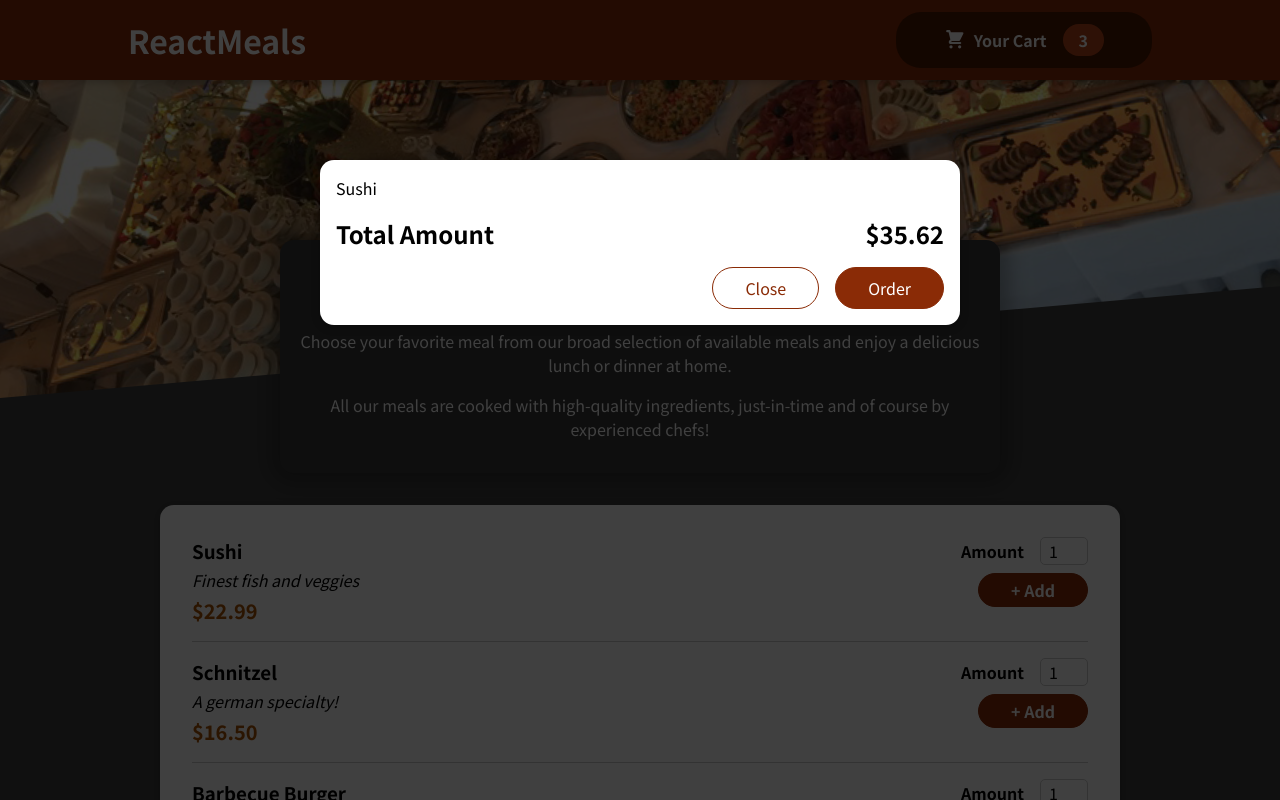
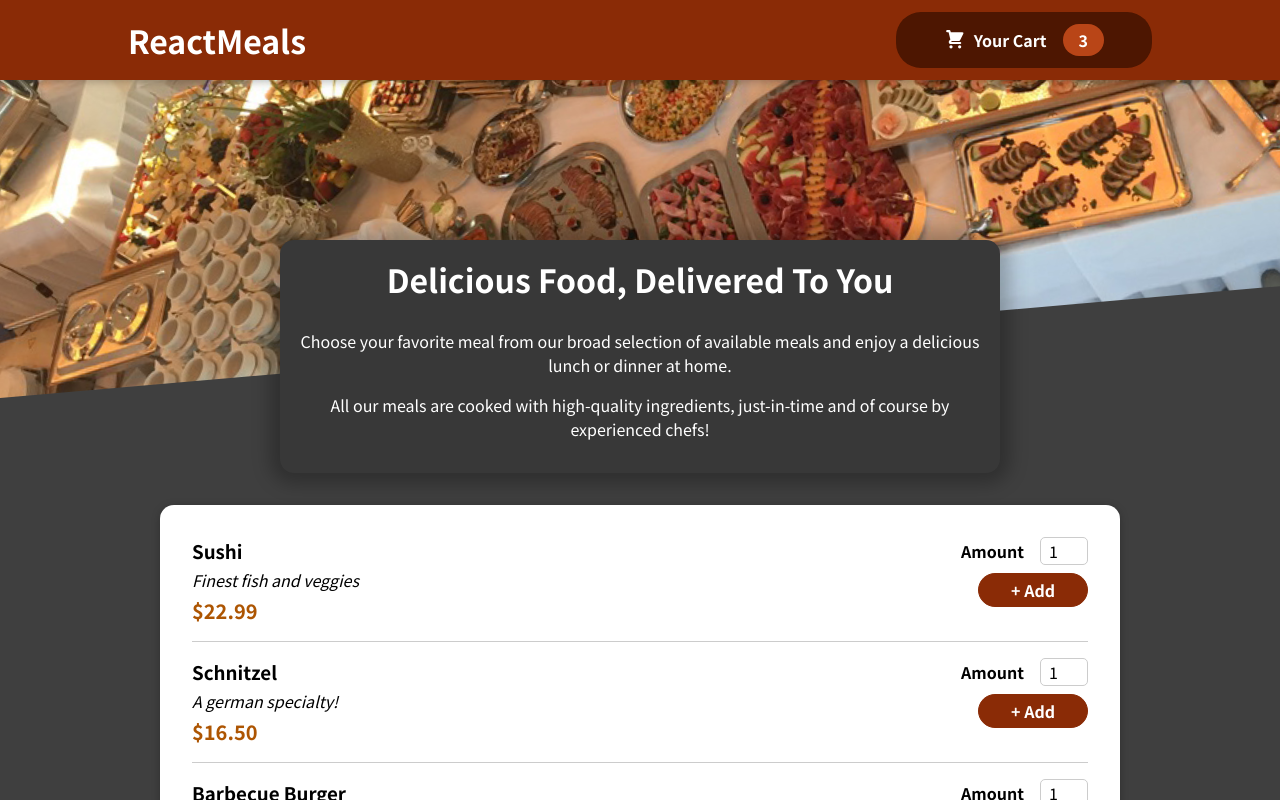
Before and after one commit to Mardiniii/food-app, a React (Create React App) app: page / in a window 1280 px wide. Shown: the top 800 px of the page. Built offline with nearby package versions, Linux system fonts and the light colour scheme.

Commit message:
Add support to show or hide the `Cart` modal

```diff
--- a/src/App.js
+++ b/src/App.js
@@ -1,14 +1,24 @@
-import React, { Fragment } from "react";
+import React, { Fragment, useState } from "react";
 
 import Header from "./components/Layout/Header";
 import Meals from "./components/Meals/Meals";
 import Cart from "./components/Cart/Cart";
 
 function App() {
+  const [cartIsShown, setCartIsShown] = useState(false);
+
+  const showCartHandler = () => {
+    setCartIsShown(true);
+  };
+
+  const hideCartHandler = () => {
+    setCartIsShown(false);
+  };
+
   return (
     <Fragment>
-      <Cart />
-      <Header />
+      {cartIsShown && <Cart onClose={hideCartHandler} />}
+      <Header onShowCart={showCartHandler} />
       <main>
         <Meals />
       </main>
--- a/src/components/Cart/Cart.js
+++ b/src/components/Cart/Cart.js
@@ -14,14 +14,16 @@
   );
 
   return (
-    <Modal>
+    <Modal onClose={props.onClose}>
       {cartItems}
       <div className={classes.total}>
         <span>Total Amount</span>
         <span>$35.62</span>
       </div>
       <div className={classes.actions}>
-        <button className={classes["button--alt"]}>Close</button>
+        <button className={classes["button--alt"]} onClick={props.onClose}>
+          Close
+        </button>
         <button className={classes.button}>Order</button>
       </div>
     </Modal>
--- a/src/components/Layout/Header.js
+++ b/src/components/Layout/Header.js
@@ -10,7 +10,7 @@
     <Fragment>
       <header className={classes.header}>
         <h1>ReactMeals</h1>
-        <HeaderCartButton />
+        <HeaderCartButton onClick={props.onShowCart} />
       </header>
 
       <div className={classes["main-image"]}>
--- a/src/components/Layout/HeaderCartButton.js
+++ b/src/components/Layout/HeaderCartButton.js
@@ -6,7 +6,7 @@
 
 const HeaderCartButton = (props) => {
   return (
-    <button className={classes.button}>
+    <button className={classes.button} onClick={props.onClick}>
       <span className={classes.icon}>
         <CartIcon />
       </span>
--- a/src/components/UI/Modal.js
+++ b/src/components/UI/Modal.js
@@ -4,7 +4,7 @@
 import classes from "./Modal.module.css";
 
 const Backdrop = (props) => {
-  return <div className={classes.backdrop} />;
+  return <div className={classes.backdrop} onClick={props.onClose} />;
 };
 
 const ModalOverlay = (props) => {
@@ -20,7 +20,10 @@
 const Modal = (props) => {
   return (
     <Fragment>
-      {ReactDOM.createPortal(<Backdrop />, portalElement)}
+      {ReactDOM.createPortal(
+        <Backdrop onClose={props.onClose} />,
+        portalElement
+      )}
       {ReactDOM.createPortal(
         <ModalOverlay>{props.children}</ModalOverlay>,
         portalElement
```
